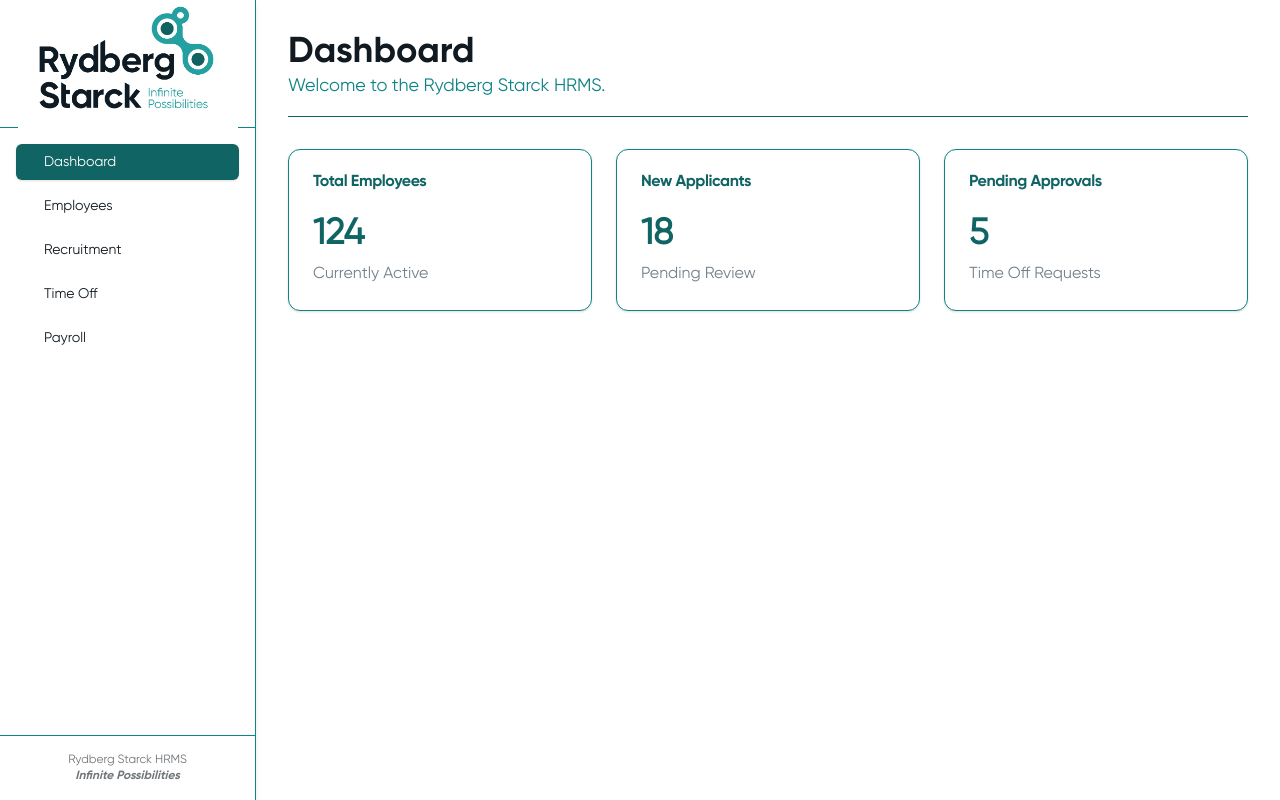
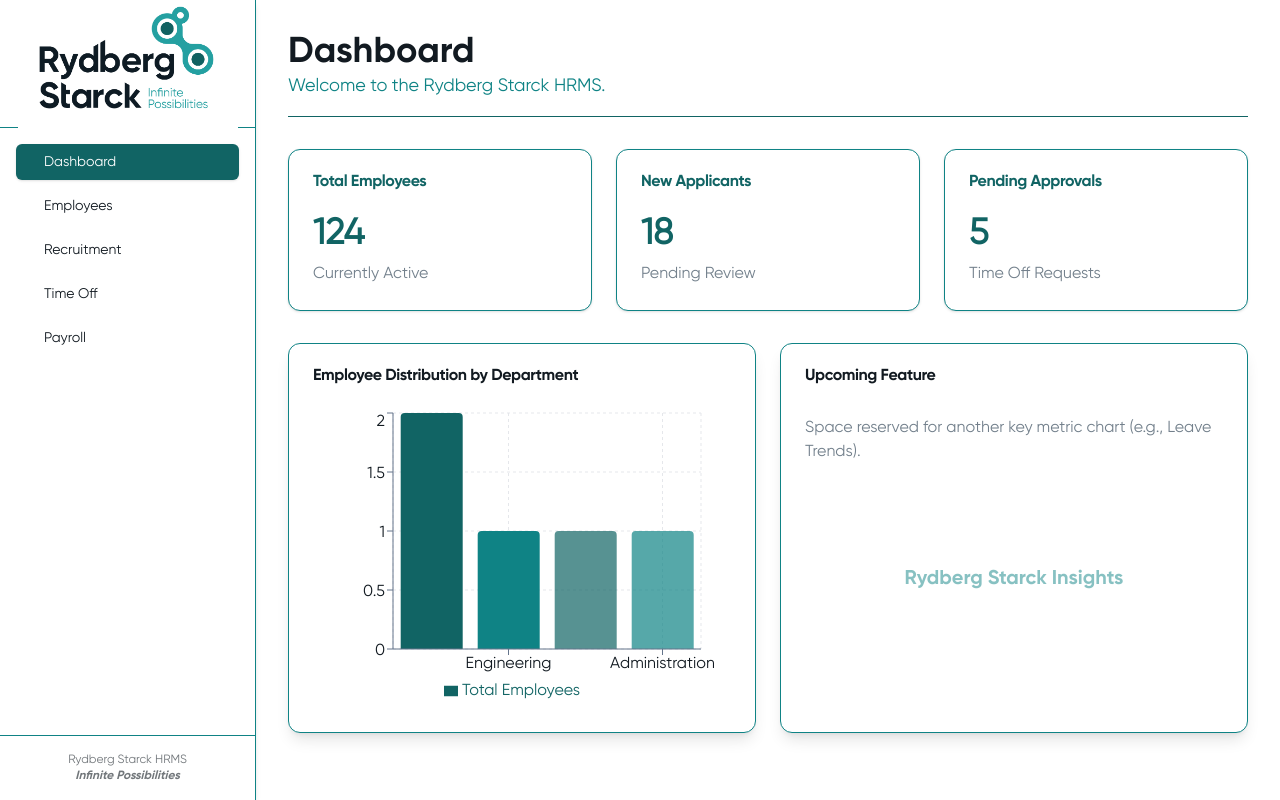
Before and after one commit to BenChapuma/rsl-portal, a Next.js app: page / in a window 1280 px wide. Built offline with nearby package versions, Linux system fonts and the light colour scheme.

Commit message:
Bar chart added on dashboard page

```diff
--- a/app/page.tsx
+++ b/app/page.tsx
@@ -1,6 +1,7 @@
 import { AppLayout } from "@/components/AppLayout";
-import { Card, CardHeader, CardTitle, CardContent } from "@/components/ui/card"; // Assuming Card is installed
-import { Separator } from "@/components/ui/separator"; // Assuming Separator is installed
+import { Card, CardHeader, CardTitle, CardContent } from "@/components/ui/card";
+import { Separator } from "@/components/ui/separator";
+import { DepartmentDistributionChart } from "@/components/department-chart"; // Import the new chart
 
 export default function Home() {
   return (
@@ -17,8 +18,8 @@ export default function Home() {
         <Separator className="mt-4 bg-rs-teal-dark"/>
       </header>
 
-      {/* Main Dashboard Content Area */}
-      <div className="grid grid-cols-1 md:grid-cols-3 gap-6">
+      {/* 1. Summary Cards Area (Existing) */}
+      <div className="grid grid-cols-1 md:grid-cols-3 gap-6 mb-8">
 
         <Card>
           <CardHeader>
@@ -52,6 +53,27 @@ export default function Home() {
 
       </div>
 
+      {/* 2. Charts Area (New) */}
+      <div className="grid grid-cols-1 lg:grid-cols-2 gap-6">
+          {/* New Chart Component */}
+          <DepartmentDistributionChart />
+
+          {/* Placeholder for future chart or key metrics */}
+          <Card className="shadow-lg border-rs-teal-light">
+            <CardHeader>
+                <CardTitle className="font-heading text-rs-dark">Upcoming Feature</CardTitle>
+            </CardHeader>
+            <CardContent>
+                <p className="text-muted-foreground mt-2 font-sans">
+                    Space reserved for another key metric chart (e.g., Leave Trends).
+                </p>
+                <div className="h-[230px] flex items-center justify-center">
+                    <p className="text-rs-teal-light/50 font-heading text-xl">Rydberg Starck Insights</p>
+                </div>
+            </CardContent>
+          </Card>
+      </div>
+
     </AppLayout>
   );
 }
--- /dev/null
+++ b/components/department-chart.tsx
@@ -0,0 +1,84 @@
+'use client';
+
+import {
+  BarChart,
+  Bar,
+  XAxis,
+  YAxis,
+  CartesianGrid,
+  Tooltip,
+  Legend,
+  ResponsiveContainer,
+} from 'recharts';
+import { Card, CardContent, CardHeader, CardTitle } from "@/components/ui/card";
+
+// Data: Dummy distribution based on previous employee data
+const data = [
+  { name: 'Innovations', Employees: 2, fill: 'hsl(var(--primary))' }, // Dark Teal
+  { name: 'Engineering', Employees: 1, fill: 'hsl(var(--secondary))' }, // Light Teal
+  { name: 'Energies', Employees: 1, fill: 'hsl(var(--primary) / 0.7)' }, // Lighter Dark Teal
+  { name: 'Administration', Employees: 1, fill: 'hsl(var(--secondary) / 0.7)' }, // Lighter Light Teal
+];
+
+export function DepartmentDistributionChart() {
+  // We use CSS variables (hsl(var(--primary))) to ensure the chart colors adapt to your Tailwind theme.
+  return (
+    <Card className="shadow-lg border-rs-teal-light">
+      <CardHeader>
+        <CardTitle className="font-heading text-rs-dark">
+          Employee Distribution by Department
+        </CardTitle>
+      </CardHeader>
+      <CardContent>
+        {/* ResponsiveContainer ensures the chart fills its parent Card */}
+        <div className="h-[300px]">
+          <ResponsiveContainer width="100%" height="100%">
+            <BarChart
+              data={data}
+              margin={{ top: 5, right: 30, left: 20, bottom: 5 }}
+            >
+              {/* Grid lines are a light gray, using Tailwind's gray-200 */}
+              <CartesianGrid strokeDasharray="3 3" stroke="#e5e7eb" />
+
+              {/* X-Axis for Department Names (using Gilroy Regular) */}
+              <XAxis
+                dataKey="name"
+                tick={{ fill: 'hsl(var(--foreground))', fontFamily: 'var(--font-gilroy-regular)' }}
+                stroke="#64748b" // slate-500
+              />
+
+              {/* Y-Axis for Employee Count (using Gilroy Regular) */}
+              <YAxis
+                tick={{ fill: 'hsl(var(--foreground))', fontFamily: 'var(--font-gilroy-regular)' }}
+                stroke="#64748b" // slate-500
+              />
+
+              {/* Tooltip uses default styling, which should pick up the overall dark text */}
+              <Tooltip
+                contentStyle={{
+                  borderRadius: '0.375rem',
+                  backgroundColor: 'white',
+                  borderColor: 'hsl(var(--rs-teal-light))', // Use light teal border
+                  fontFamily: 'var(--font-gilroy-regular)',
+                }}
+              />
+
+              {/* Legend styling to match the primary brand color */}
+              <Legend
+                wrapperStyle={{ fontFamily: 'var(--font-gilroy-regular)', color: 'hsl(var(--primary))' }}
+              />
+
+              {/* Bar element: dataKey="Employees" and fill is dynamically pulled from the data */}
+              <Bar
+                dataKey="Employees"
+                name="Total Employees"
+                fill="hsl(var(--primary))" // Default fill fallback
+                radius={[4, 4, 0, 0]} // Rounded tops
+              />
+            </BarChart>
+          </ResponsiveContainer>
+        </div>
+      </CardContent>
+    </Card>
+  );
+}
--- a/package.json
+++ b/package.json
@@ -19,6 +19,7 @@
     "next": "16.0.1",
     "react": "19.2.0",
     "react-dom": "19.2.0",
+    "recharts": "^3.4.1",
     "tailwind-merge": "^3.3.1",
     "tailwindcss-animate": "^1.0.7"
   },
```
Also changed, not shown: 1 other file (tests, documents, lock files or other folders).
